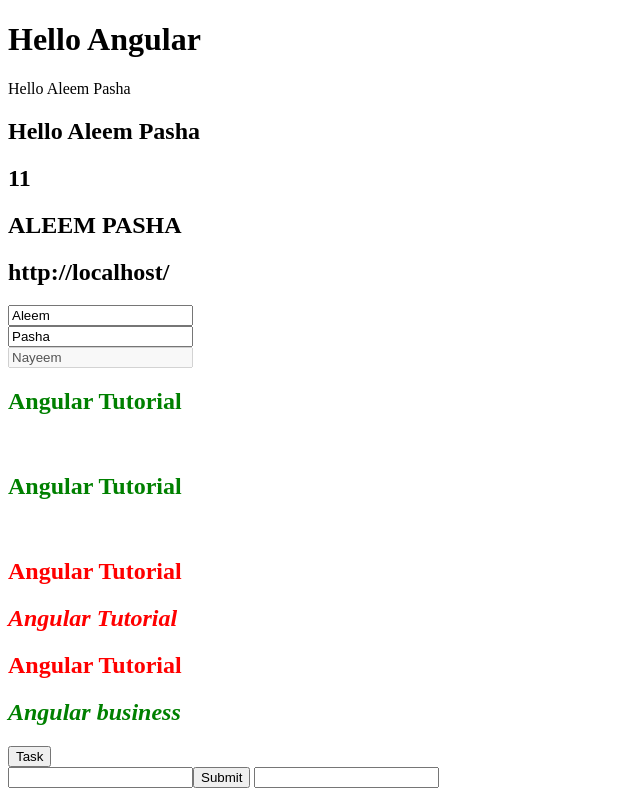
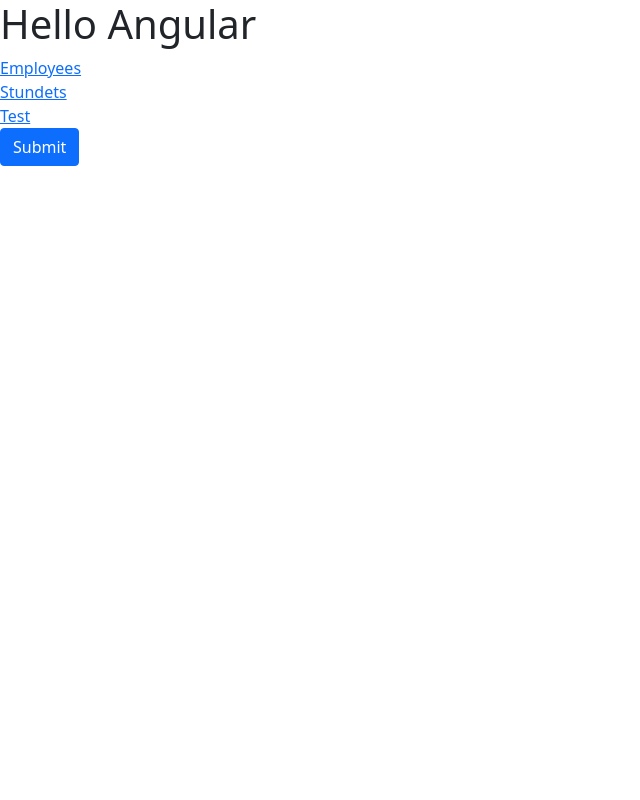
Before and after one commit to aleempasha2772/angular, an Angular app: page / in a window 1280 px wide. Shown: the top 800 px of the page, without its empty margins (0-640 px from the left). Built offline with nearby package versions, Linux system fonts and the light colour scheme.

Commit message:
Routing-Example

```diff
--- a/src/app/app-routing.module.ts
+++ b/src/app/app-routing.module.ts
@@ -2,10 +2,12 @@
 import { RouterModule, Routes } from '@angular/router';
 import { StudentListComponent } from './student-list/student-list.component';
 import { EmployeeListComponent } from './employee-list/employee-list.component';
+import { TestComponent } from './test/test.component';
 
 const routes: Routes = [
   {path:'students',component: StudentListComponent},
-  {path:'employees',component: EmployeeListComponent}
+  {path:'employees',component: EmployeeListComponent},
+  {path:'test',component: TestComponent}
 ];
 
 @NgModule({
--- a/src/app/app.component.html
+++ b/src/app/app.component.html
@@ -1,10 +1,15 @@
 <div>
   <h1>Hello {{title}}</h1>
-  <app-test [parentData]="name"></app-test>
+
   <nav>
     <a routerLink="/employees" routerLinkActive="active">Employees</a>
     <br>
     <a routerLink="/students" routerLinkActive="active">Stundets</a>
+    <br>
+    <a routerLink="/test" routerLinkActive="active">Test</a>
   </nav>
+  <button class="btn btn-primary" >
+    Submit
+  </button>
   <router-outlet></router-outlet>
 </div>
--- a/src/index.html
+++ b/src/index.html
@@ -6,6 +6,7 @@
   <base href="/">
   <meta name="viewport" content="width=device-width, initial-scale=1">
   <link rel="icon" type="image/x-icon" href="favicon.ico">
+  <link href="https://cdn.jsdelivr.net/npm/bootstrap@5.0.2/dist/css/bootstrap.min.css" rel="stylesheet" integrity="sha384-EVSTQN3/azprG1Anm3QDgpJLIm9Nao0Yz1ztcQTwFspd3yD65VohhpuuCOmLASjC" crossorigin="anonymous">
 </head>
 <body>
   <app-root></app-root>
```
